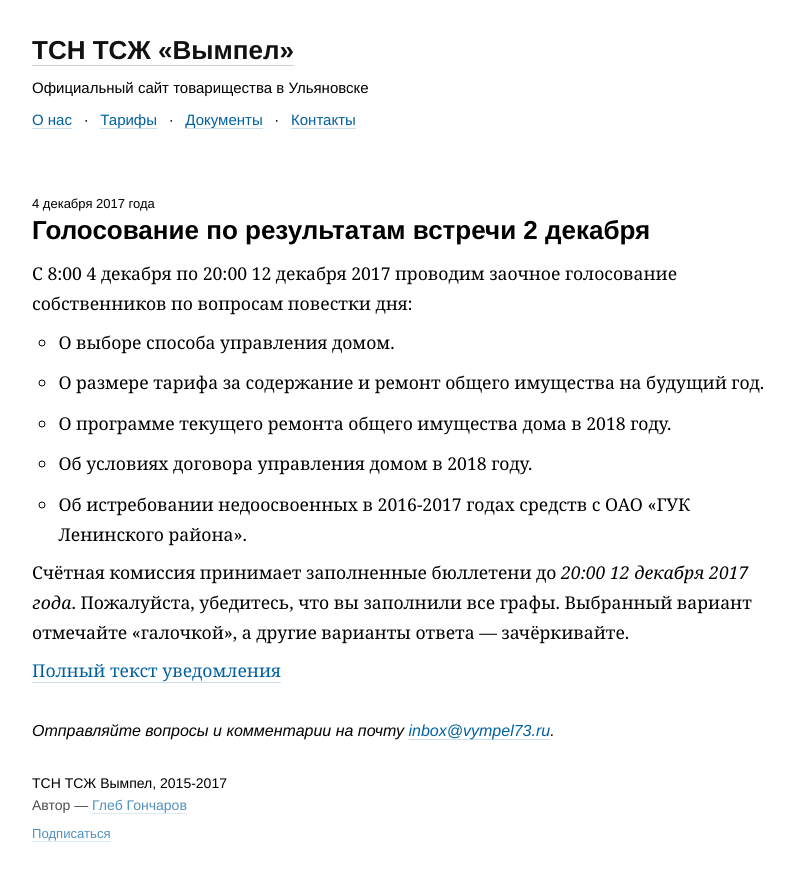
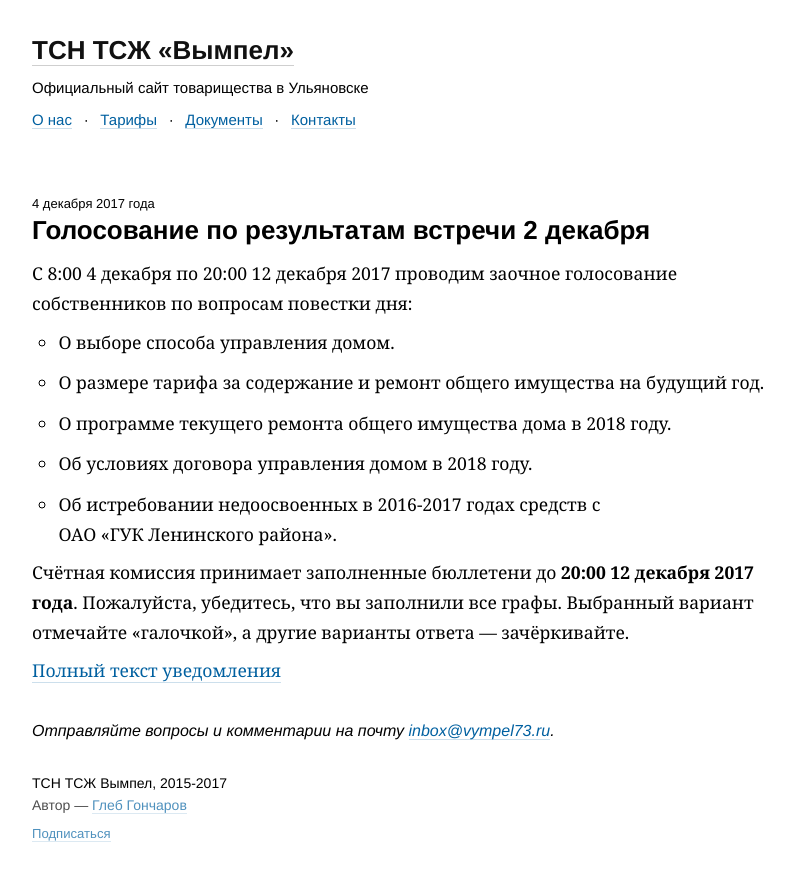
Before and after one commit to gongled/vympel, a Jekyll site: the page built from _posts/2017-12-04-voting.md, in a window 1280 px wide. Shown: the top 881 px of the page, without its empty margins (108-902 px from the left). Built offline with Jekyll 4.4.1, drawn with Linux system fonts in a browser that asks for light colours.

Commit message:
Исправление формулировок

```diff
--- a/_posts/2017-12-04-voting.md
+++ b/_posts/2017-12-04-voting.md
@@ -9,9 +9,9 @@
 - О размере тарифа за содержание и ремонт общего имущества на будущий год.
 - О программе текущего ремонта общего имущества дома в 2018 году.
 - Об условиях договора управления домом в 2018 году.
-- Об истребовании недоосвоенных в 2016-2017 годах средств с ОАО «ГУК Ленинского района».
+- Об истребовании недоосвоенных в 2016-2017 годах средств с ОАО «ГУК Ленинского района».
 
-Счётная комиссия принимает заполненные бюллетени до *20:00 12 декабря 2017 года*.
+Счётная комиссия принимает заполненные бюллетени до **20:00 12 декабря 2017 года**.
 Пожалуйста, убедитесь, что вы заполнили все графы. Выбранный вариант отмечайте
 «галочкой», а другие варианты ответа — зачёркивайте.
 
```
